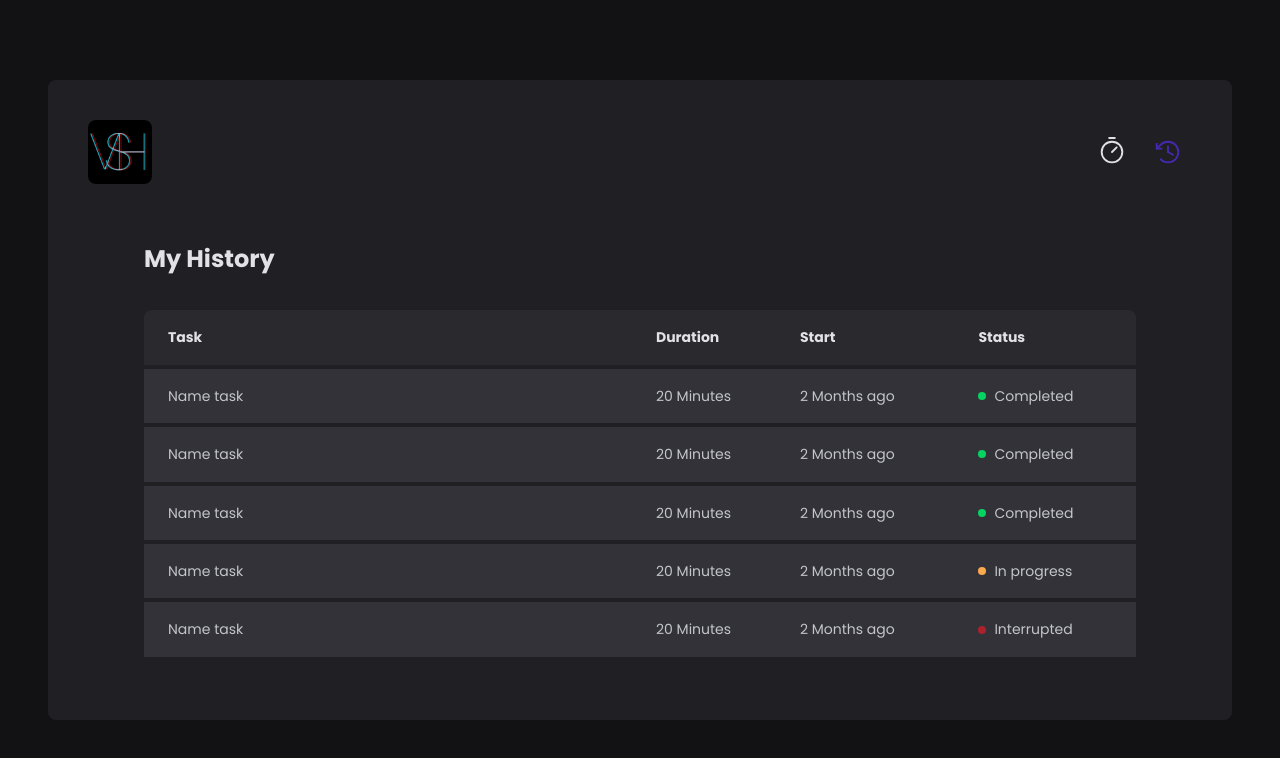
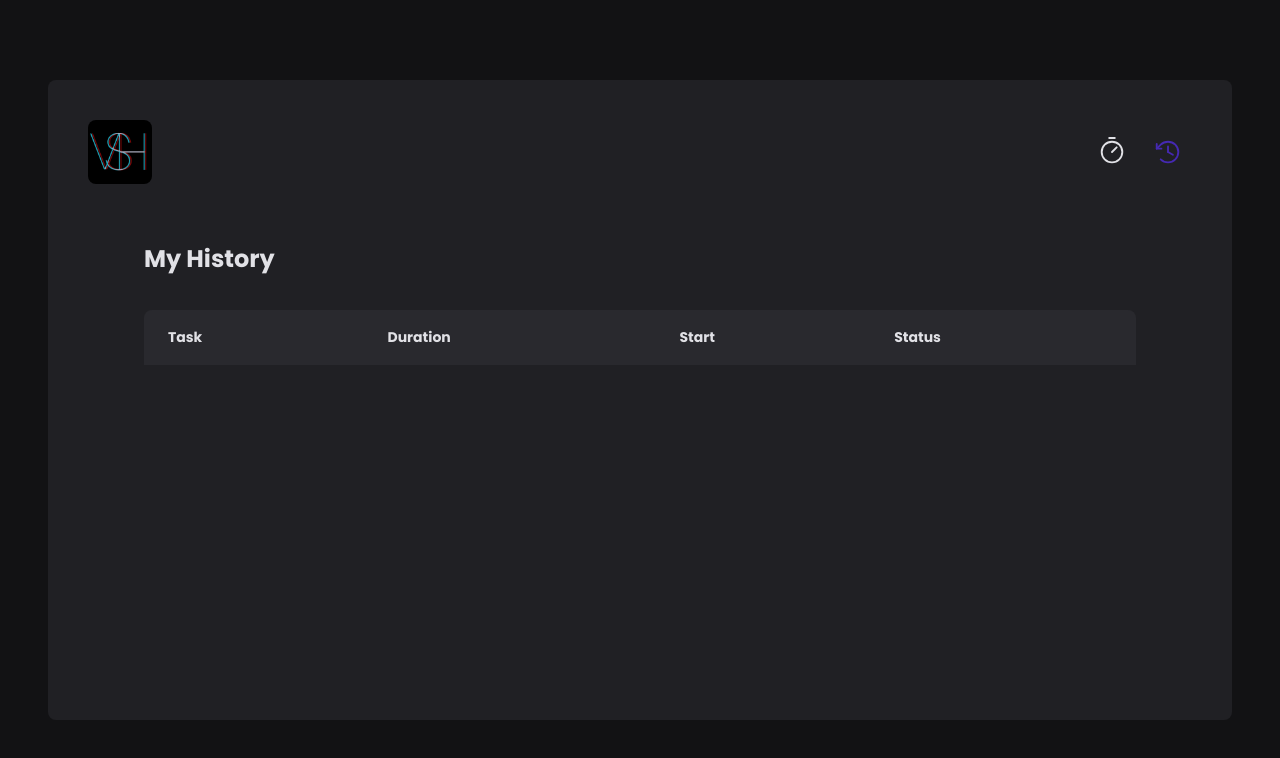
Before and after one commit to VS-Heshiki/react-timer, a React (Vite) app: page /history in a window 1280 px wide. Shown: the top 758 px of the page. Built offline with nearby package versions, Linux system fonts and the light colour scheme.

Commit message:
feat: list tasks in history

```diff
--- a/src/contexts/CycleContext.tsx
+++ b/src/contexts/CycleContext.tsx
@@ -59,6 +59,7 @@ export function CycleContextProvider ({ children }: ChildrenCycleContext) {
     return (
         <CycleContext.Provider
             value={ {
+                cycles,
                 activeCycle,
                 activeCycleId,
                 secondsPassed,
--- a/src/contexts/models/cycleContext.ts
+++ b/src/contexts/models/cycleContext.ts
@@ -1,6 +1,7 @@
 import { Cycle, NewCycle } from '@/contexts/models'
 
 export type CycleContextTypes = {
+    cycles: Cycle[]
     activeCycle: Cycle | undefined
     activeCycleId: string | null
     secondsPassed: number
--- a/src/pages/history/index.tsx
+++ b/src/pages/history/index.tsx
@@ -1,6 +1,11 @@
+import { CycleContext } from '@/contexts/CycleContext'
 import { HistoryStyle, HistoryTableStyle, StatusStyle } from '@/pages/history/style'
+import { useContext } from 'react'
+import { formatDistanceToNow } from 'date-fns'
 
 export function History () {
+    const { cycles } = useContext(CycleContext)
+
     return (
         <HistoryStyle>
             <h1>My History</h1>
@@ -15,56 +20,20 @@ export function History () {
                         </tr>
                     </thead>
                     <tbody>
-                        <tr>
-                            <td>Name task</td>
-                            <td>20 Minutes</td>
-                            <td>2 Months ago</td>
-                            <td>
-                                <StatusStyle statusColor='green'>
-                                    Completed
-                                </StatusStyle>
-                            </td>
-                        </tr>
-                        <tr>
-                            <td>Name task</td>
-                            <td>20 Minutes</td>
-                            <td>2 Months ago</td>
-                            <td>
-                                <StatusStyle statusColor='green'>
-                                    Completed
-                                </StatusStyle>
-                            </td>
-                        </tr>
-                        <tr>
-                            <td>Name task</td>
-                            <td>20 Minutes</td>
-                            <td>2 Months ago</td>
-                            <td>
-                                <StatusStyle statusColor='green'>
-                                    Completed
-                                </StatusStyle>
-                            </td>
-                        </tr>
-                        <tr>
-                            <td>Name task</td>
-                            <td>20 Minutes</td>
-                            <td>2 Months ago</td>
-                            <td>
-                                <StatusStyle statusColor='yellow'>
-                                    In progress
-                                </StatusStyle>
-                            </td>
-                        </tr>
-                        <tr>
-                            <td>Name task</td>
-                            <td>20 Minutes</td>
-                            <td>2 Months ago</td>
-                            <td>
-                                <StatusStyle statusColor='red'>
-                                    Interrupted
-                                </StatusStyle>
-                            </td>
-                        </tr>
+                        { cycles.map(cycle => {
+                            return (
+                                <tr key={ cycle.id }>
+                                    <td>{ cycle.task }</td>
+                                    <td>{ cycle.durationInMinutes } minutes</td>
+                                    <td>{ formatDistanceToNow(cycle.startDate, { addSuffix: true }) }</td>
+                                    <td>
+                                        <StatusStyle status={ cycle.status }>
+                                            { cycle.status }
+                                        </StatusStyle>
+                                    </td>
+                                </tr>
+                            )
+                        }) }
                     </tbody>
                 </table>
             </HistoryTableStyle>
--- a/src/pages/history/style.tsx
+++ b/src/pages/history/style.tsx
@@ -62,13 +62,13 @@ export const HistoryTableStyle = styled.div`
 `
 
 const STATUS_COLORS = {
-    green: 'green-500',
-    yellow: 'yellow-500',
-    red: 'red-500'
+    completed: 'green-500',
+    running: 'yellow-500',
+    interrupted: 'red-500'
 }
 
 interface Status {
-    statusColor: keyof typeof STATUS_COLORS
+    status: keyof typeof STATUS_COLORS
 }
 
 export const StatusStyle = styled.span<Status>`
@@ -81,6 +81,6 @@ export const StatusStyle = styled.span<Status>`
         width: 0.5rem;
         height: 0.5rem;
         border-radius: 9999px;
-        background: ${props => props.theme[STATUS_COLORS[props.statusColor]]};
+        background: ${props => props.theme[STATUS_COLORS[props.status]]};
     }
 `
```
